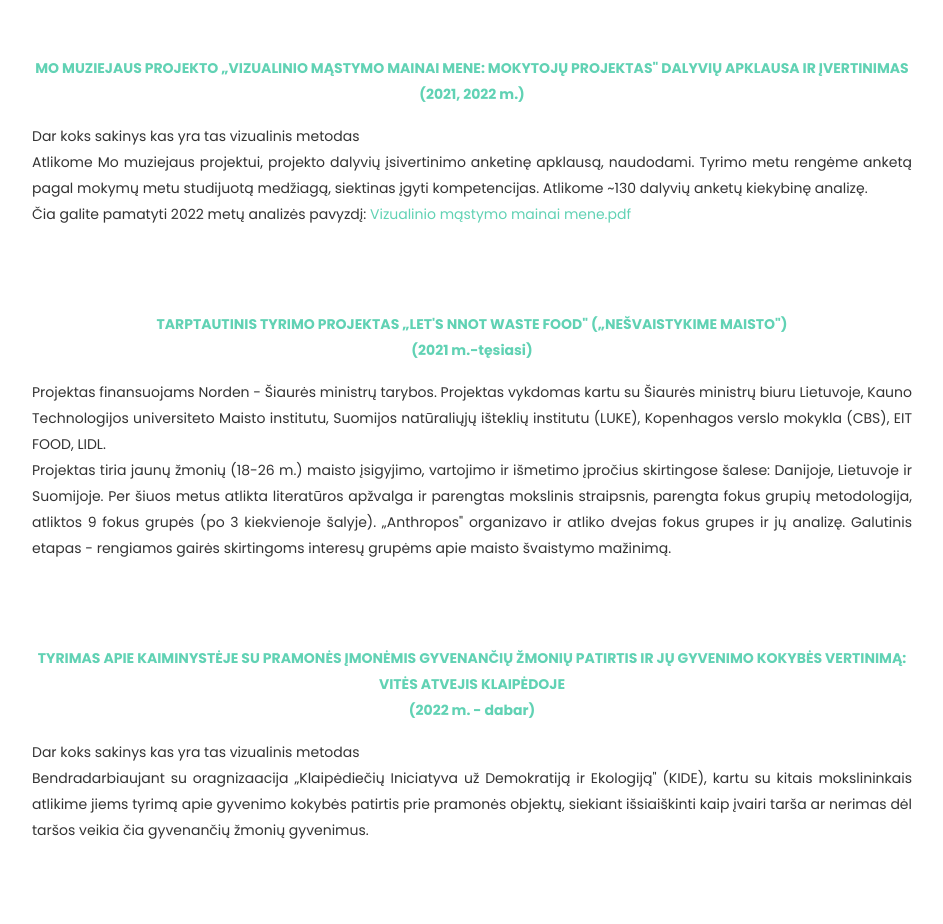
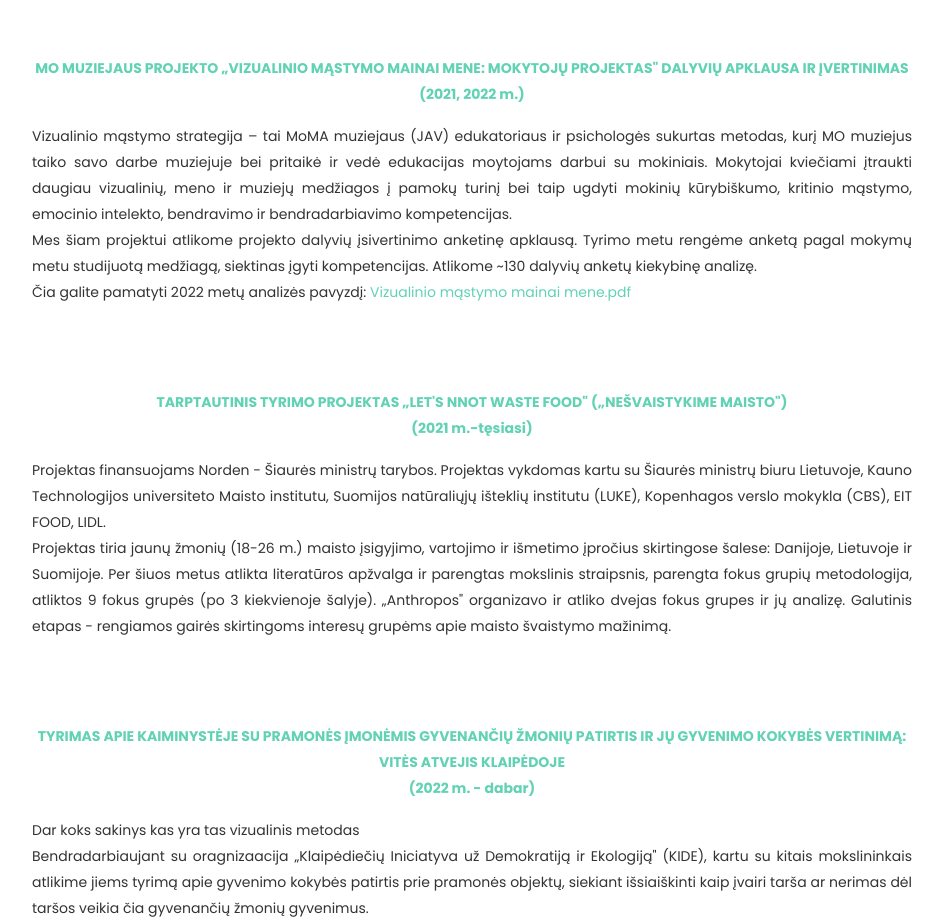
Before and after one commit to taikomojiantropologija/anthropos.lt, a plain HTML site: page tyrimai.html in a window 1280 px wide. Shown: the part 840-1764 px from the top of the page, without its empty margins (168-1111 px from the left). Drawn offline with Linux system fonts and the light colour scheme.

Commit message:
Update tyrimai.html

```diff
--- a/tyrimai.html
+++ b/tyrimai.html
@@ -128,8 +128,8 @@
       <b>MO MUZIEJAUS PROJEKTO „VIZUALINIO MĄSTYMO MAINAI MENE: MOKYTOJŲ PROJEKTAS" DALYVIŲ APKLAUSA IR ĮVERTINIMAS <br>(2021, 2022 m.)</b>
 
  <div class="ataskaitos">
-  <p> Dar koks sakinys kas yra tas vizualinis metodas <br>
-      Atlikome Mo muziejaus projektui, projekto dalyvių įsivertinimo anketinę apklausą, naudodami. Tyrimo metu rengėme anketą pagal mokymų metu studijuotą medžiagą, siektinas įgyti kompetencijas. Atlikome ~130 dalyvių anketų kiekybinę analizę.
+  <p> Vizualinio mąstymo strategija – tai MoMA muziejaus (JAV) edukatoriaus ir psichologės sukurtas metodas, kurį MO muziejus taiko savo darbe muziejuje bei pritaikė ir vedė edukacijas moytojams darbui su mokiniais. Mokytojai kviečiami įtraukti daugiau vizualinių, meno ir muziejų medžiagos į pamokų turinį bei taip ugdyti mokinių kūrybiškumo, kritinio mąstymo, emocinio intelekto, bendravimo ir bendradarbiavimo kompetencijas.<br>
+      Mes šiam projektui atlikome projekto dalyvių įsivertinimo anketinę apklausą. Tyrimo metu rengėme anketą pagal mokymų metu studijuotą medžiagą, siektinas įgyti kompetencijas. Atlikome ~130 dalyvių anketų kiekybinę analizę.
    <br>
   Čia galite pamatyti 2022 metų analizės pavyzdį: <a href="img/MO.pdf" style="color:#61D2B4">Vizualinio mąstymo mainai mene.pdf</a>
   </p>
```
